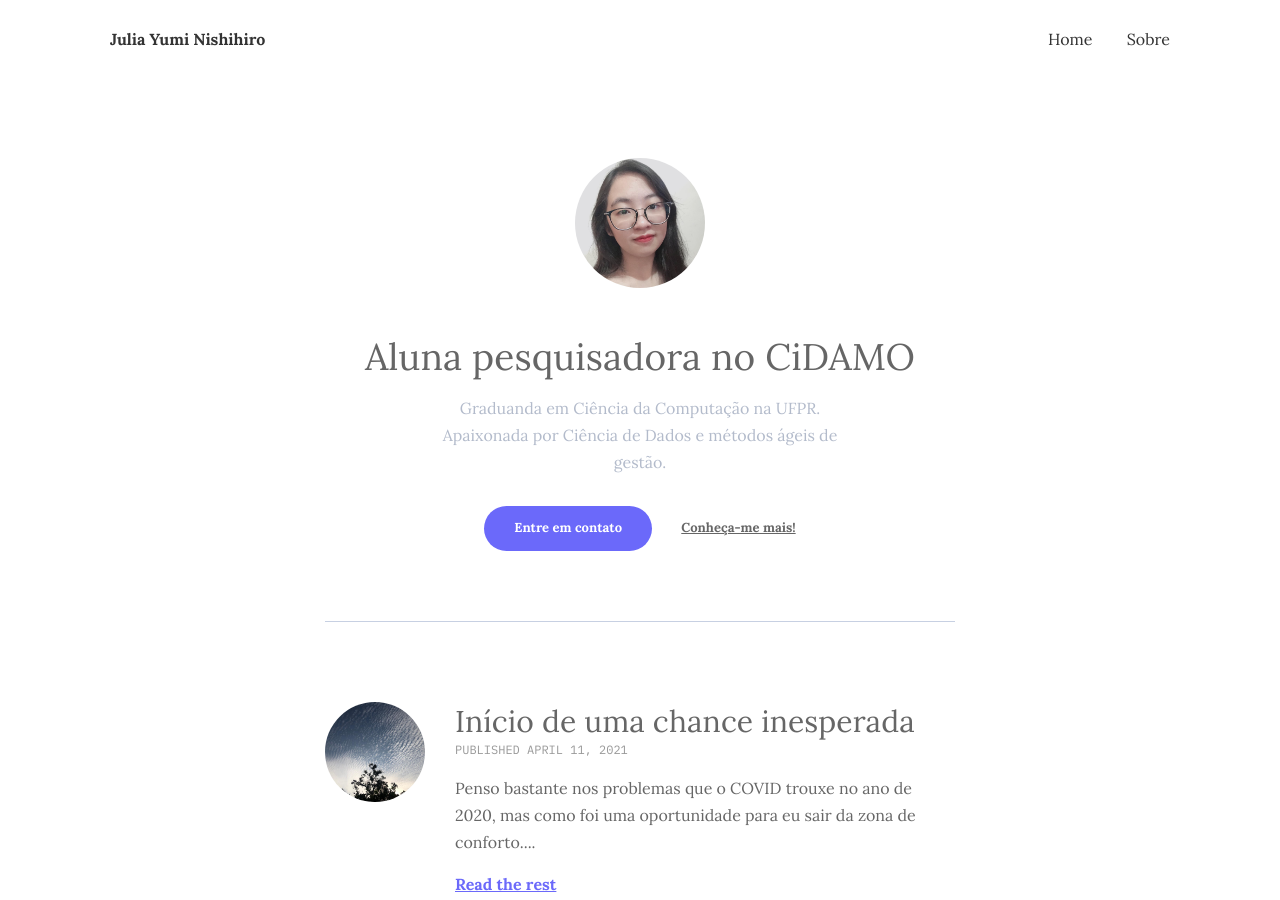
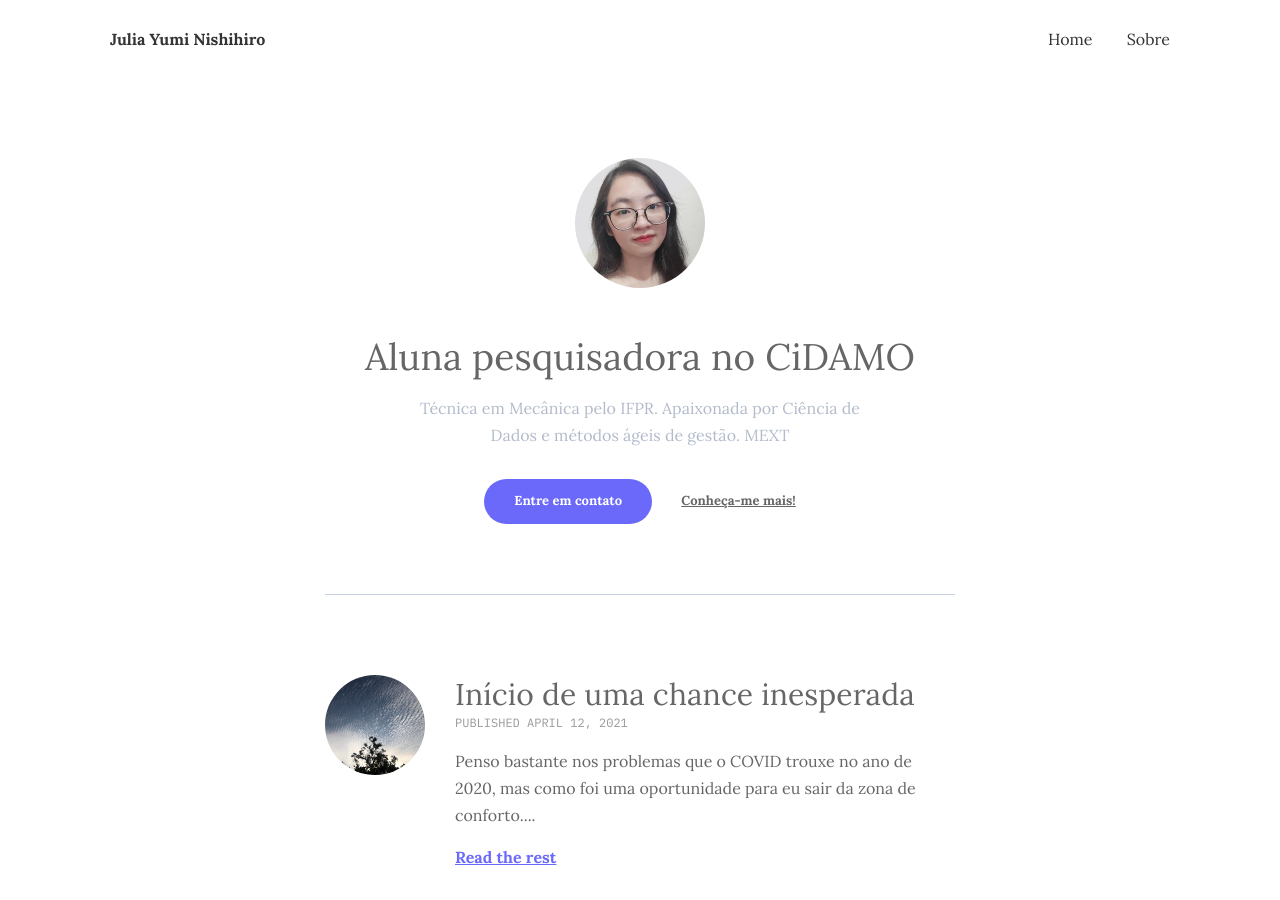
Before and after one commit to ynishihiro/ynishihiro.github.io, a Jekyll site: the page built from index.html, in a window 1280 px wide and 900 px high. Built offline with Jekyll 4.4.1, drawn with Linux system fonts in a browser that asks for light colours.

Commit message:
arrumado

```diff
--- a/_config.yml
+++ b/_config.yml
@@ -10,7 +10,7 @@ author:
   name: Julia Yumi Nishihiro
   image: '/assets/img/01.jpg'
   job: Aluna pesquisadora no CiDAMO
-  bio: Graduanda em Ciência da Computação na UFPR. Apaixonada por Ciência de Dados e métodos ágeis de gestão.
+  bio: Técnica em Mecânica pelo IFPR. Apaixonada por Ciência de Dados e métodos ágeis de gestão. MEXT
   email: julia.nishihiro@outlook.com
 
 
--- a/_posts/2021-04-11-ciclos.md
+++ b/_posts/2021-04-12-ciclos.md
@@ -1,7 +1,7 @@
 ---
 layout: post
 title:  "Início de uma chance inesperada"
-date:   2021-04-11 12:00:00 -0300
+date:   2021-04-12 12:00:00 -0300
 image:  '/assets/img/08.jpg'
 tags:   [BlackHat, COOLDOWN, time, VALORANT, MEXT]
 ---
@@ -14,7 +14,6 @@ Lembro muito bem do nervosismo que tive ao preencher o formulário que virou min
 
 E, quase batendo 1 ano de lançamento desse jogo, podemos ver como um game mudou muito, assim como o time, trocamos players, estratégias, psicólogos, coachs e, por fim, indo para uma org melhor. Quase tudo encaminhado... Mas no meio desse processo recebo uma aprovação de um outro lugar: MEXT. Por um lado tinha o projeto do time e crescer no cenário profissional e, no outro, uma bolsa de estudos para estudar em outro país com praticamente tudo pago. Com a esperança de seguir num sonho antigo, tentei a minha chance, me inscrevi com "fogo nos olhos" e com uma imensa vontade de seguir com a bolsa.
 
-<br>
 <br>
 <video style="margin: auto; width: 100%; height: 100%;" controls>
   <source src="/assets/img/ohoho.mp4" type="video/mp4">
```
